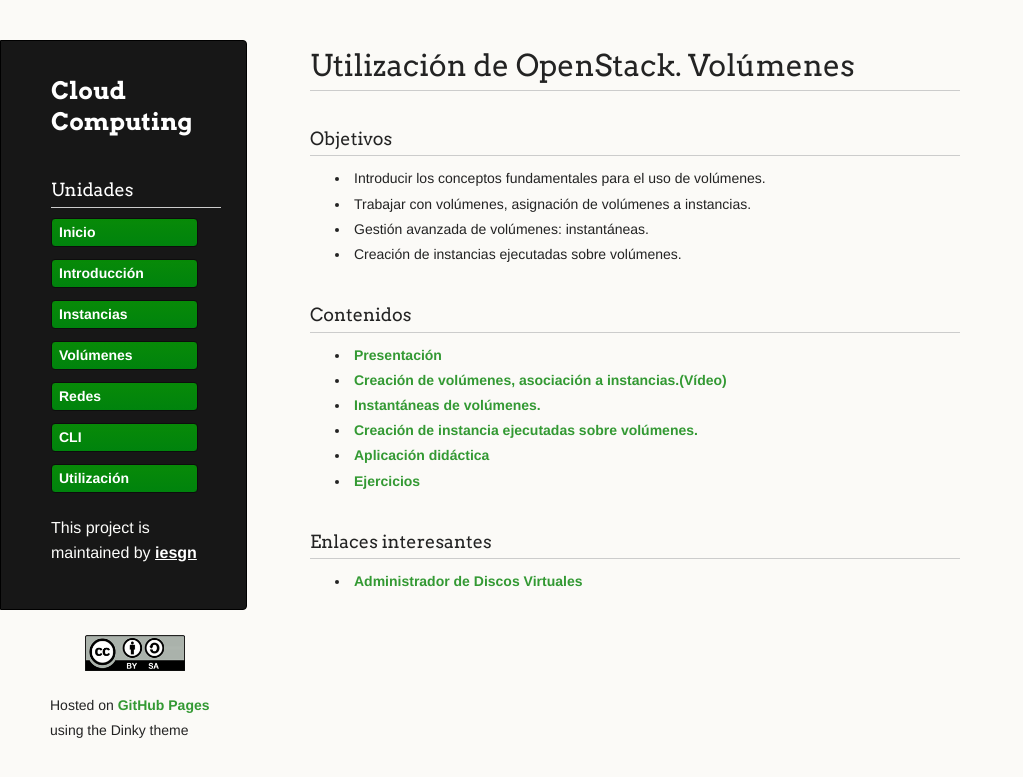
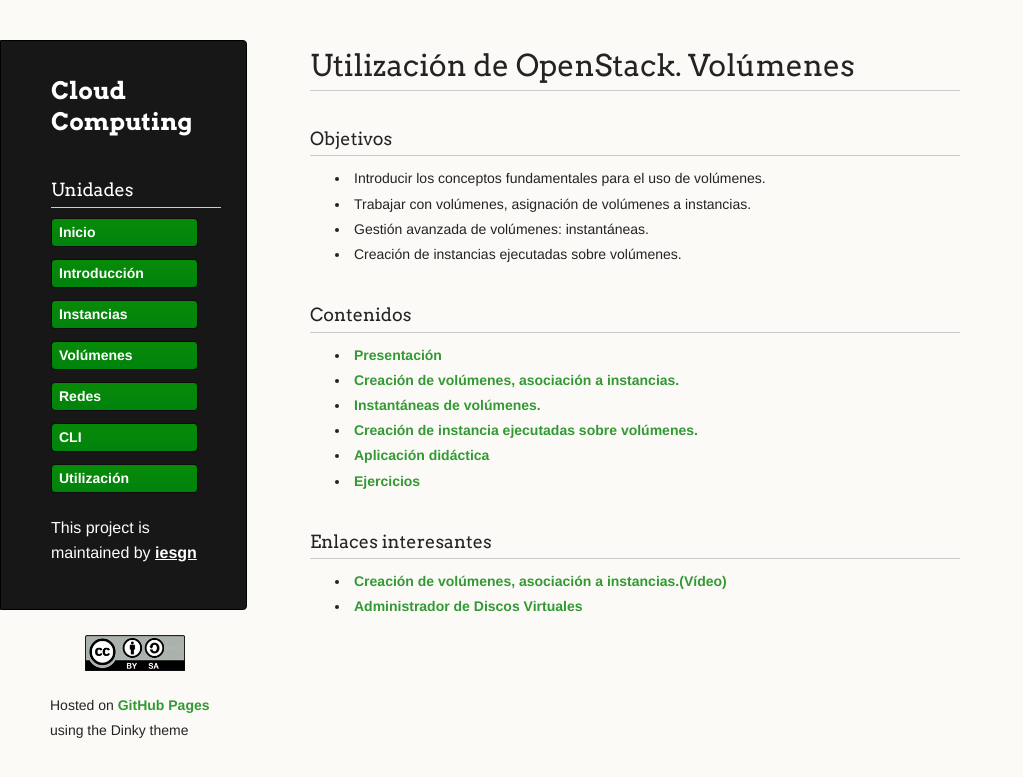
Before and after one commit to iesgn/cloud2, a Jekyll site: the page built from curso/u3/index.md, in a window 1280 px wide. Shown: the top 777 px of the page, without its empty margins (0-1023 px from the left). Built offline with Jekyll 4.4.1, drawn with Linux system fonts in a browser that asks for light colours; part of the change alters nothing that is shown.

Commit message:
Unidad 3. cambios menores

```diff
--- a/curso/u3/index.md
+++ b/curso/u3/index.md
@@ -15,7 +15,7 @@ menu:
 ###Contenidos
 
 * [Presentación](presentacion)
-* [Creación de volúmenes, asociación a instancias.(Vídeo)](https://www.youtube.com/watch?v=bVukNnvhabc)
+* [Creación de volúmenes, asociación a instancias.](volumen)
 * [Instantáneas de volúmenes.](instantaneas)
 * [Creación de instancia ejecutadas sobre volúmenes.](instancias_volumen)
 * [Aplicación didáctica](aula)
@@ -23,4 +23,5 @@ menu:
 
 ###Enlaces interesantes
 
+* [Creación de volúmenes, asociación a instancias.(Vídeo)](https://www.youtube.com/watch?v=bVukNnvhabc)
 * [Administrador de Discos Virtuales](https://docs.stackops.net/block-storage-plugin-es.html)
```
